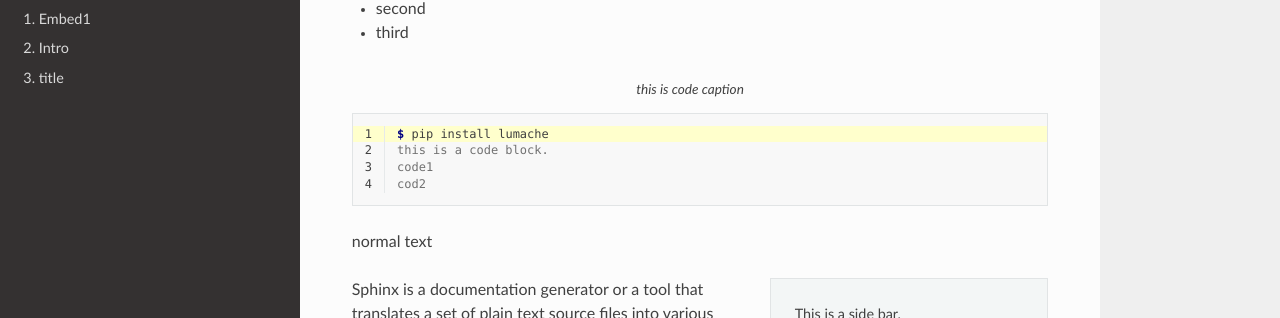
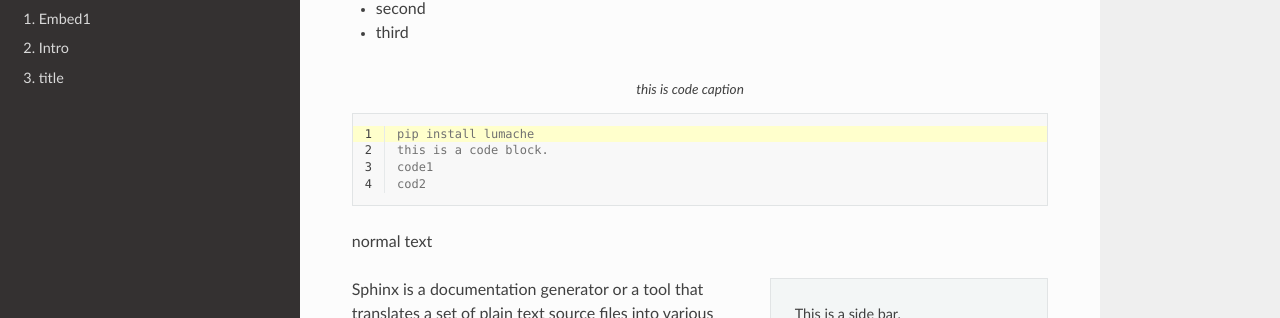
Before and after one commit to jmge/learning_transformer, a Sphinx documentation site: the page built from docs/source/index.rst, in a window 1280 px wide and 900 px high, scrolled down 1586 px. Shown: the part 133-451 px from the top of the window. Built offline with Sphinx 7.4.7 and the Read the Docs theme 2.0.0, drawn with Linux system fonts in a browser that asks for light colours.

Commit message:
minor fix

```diff
--- a/docs/source/index.rst
+++ b/docs/source/index.rst
@@ -58,7 +58,7 @@ Welcome to learning_transformer's documentation!
 	:linenos:
 	:emphasize-lines: 1
 
-	$ pip install lumache
+	pip install lumache
 	this is a code block.
 	code1
 	cod2
```
